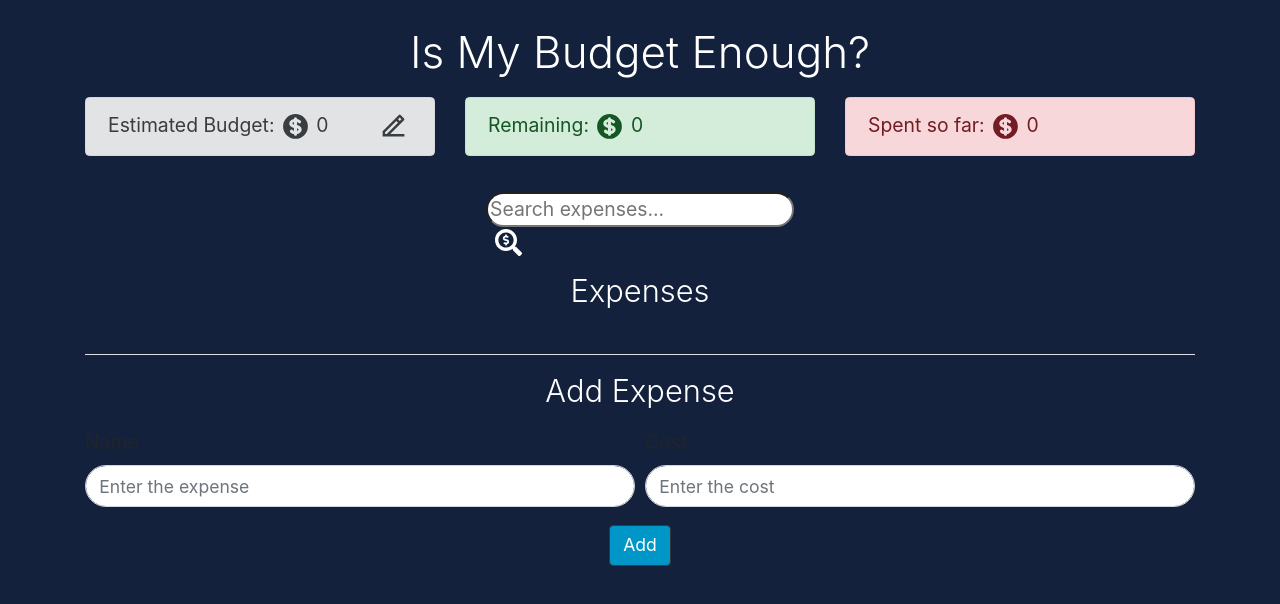
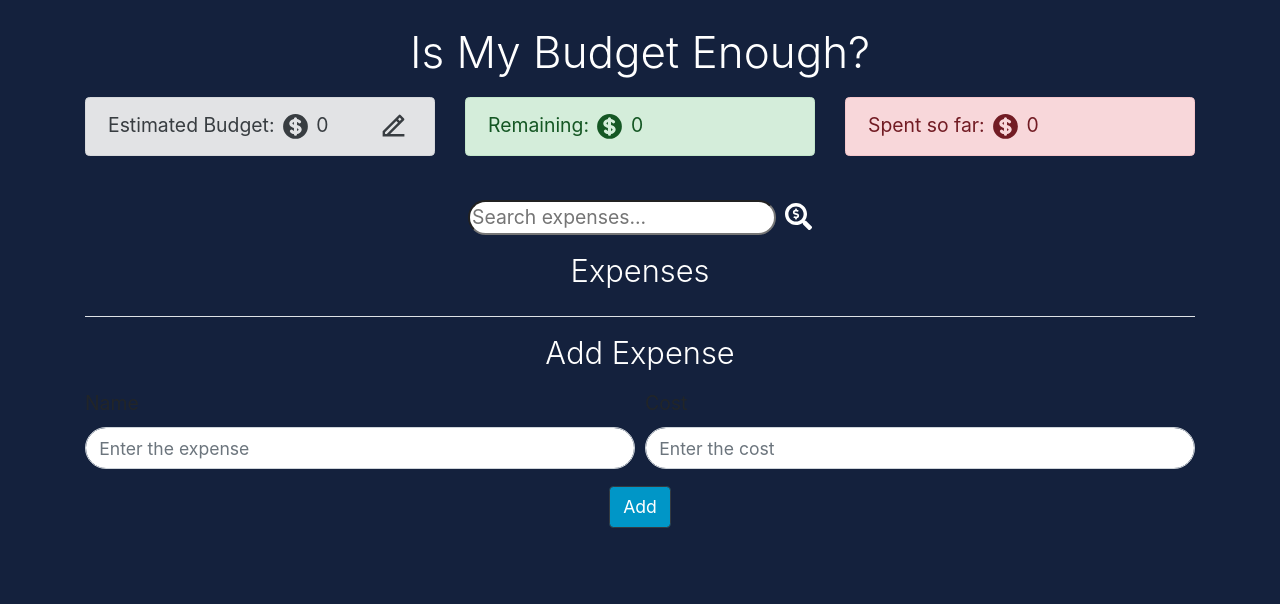
Before and after one commit to Maxlous/isBudget-Enough, a React (Create React App) app: page / in a window 1280 px wide. Shown: the top 604 px of the page. Built offline with nearby package versions, Linux system fonts and the light colour scheme.

Commit message:
search component is functional now

```diff
--- a/src/App.js
+++ b/src/App.js
@@ -5,7 +5,6 @@ import Remaining from './components/Remaining';
 import SpentSoFar from './components/SpentSoFar';
 import Expenses from './components/Expenses';
 import AddExpense from './components/AddExpense';
-import Search from "./components/Search"
 import "./App.css"
 const App = () => {
   return (
@@ -22,19 +21,13 @@ const App = () => {
           <SpentSoFar />
         </div>
       </div>
-      <article className="row mt-3">
-        <div className="col-sm d-flex justify-content-center">
-          <Search />
-        </div>
-      </article>
-      <section className="mt-3">
-        <h3 style={{color:"white"}} className="font-weight-light text-center">Expenses</h3>
+      <article className="mt-3">
         <div className="row mt-4">
           <div className="col-sm">
             <Expenses />
           </div>
         </div>
-      </section>
+      </article>
       <article>
         <div className="row mt-3">
           <div className="col-sm">
--- a/src/components/Expenses.js
+++ b/src/components/Expenses.js
@@ -1,17 +1,32 @@
-import React, {useContext} from 'react'
+import React, {useContext, useState, useEffect} from 'react'
 import { BudgetContextFunc } from './BudgetContext'
 import ExpenseItem from "./ExpenseItem"
+import Search from "./Search.js"
 
 const Expenses = () => {
+    const [keyword, setKeyword] = useState("")
+    const {budgetList} = useContext(BudgetContextFunc)
+    const [searchResults, setSearchResults] = useState(budgetList)
 
-    const {budgetList} = useContext(BudgetContextFunc)
+    useEffect(() => {
+        const results = budgetList.filter((item) => item.name.toLowerCase().includes(keyword));
+        setSearchResults(results);
+    },[keyword, budgetList])
 
     return (
-        <ul className="list-group">
-            {budgetList.map(item => (
-                <ExpenseItem key={item.id} itemID={item.id} name={item.name} cost={item.cost}/>
-            ))}
-        </ul>
+        <>
+            <section className="row">
+                <div className="col-sm d-flex justify-content-center">
+                    <Search setKeyword={setKeyword} />
+                 </div>
+            </section>
+            <h3 style={{color:"white"}} className="font-weight-light text-center">Expenses</h3>
+            <ul className="list-group">
+                {searchResults.map(item => (
+                    <ExpenseItem key={item.id} itemID={item.id} name={item.name} cost={item.cost}/>
+                ))}
+            </ul>
+        </>
     )
 }
 
--- a/src/components/Search.js
+++ b/src/components/Search.js
@@ -1,15 +1,14 @@
-import React, {useContext} from 'react'
+import React from 'react'
 import {FaSearchDollar} from "react-icons/fa"
-import { BudgetContextFunc } from './BudgetContext'
 import "./Search.css"
 
-const Search = () => {
-    const {budgetList, setBudgetList} = useContext(BudgetContextFunc);
+
+const Search = ({setKeyword}) => {
 
     return (
-        <form action="/" method="get">
+        <form className="d-inline-flex mb-3" action="/" method="get">
             <label htmlFor="search-input"><span className="visually-hidden">Search Expenses</span></label>
-            <input id="search-input" className="rounded-pill" type="text" placeholder="Search expenses..."></input>
+            <input onChange={(e) => setKeyword(e.target.value)} id="search-input" className="rounded-pill" type="text" placeholder="Search expenses..."></input>
             <div className="ml-2"><FaSearchDollar type="submit" style={{color: "white"}} size="1.4em"></FaSearchDollar></div>
         </form>
     )
```
Also changed, not shown: 1 other file (tests, documents, lock files or other folders).
